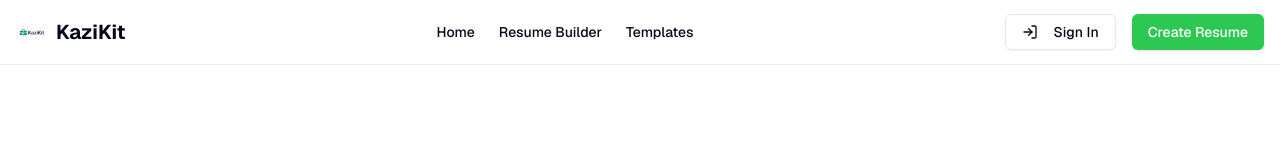
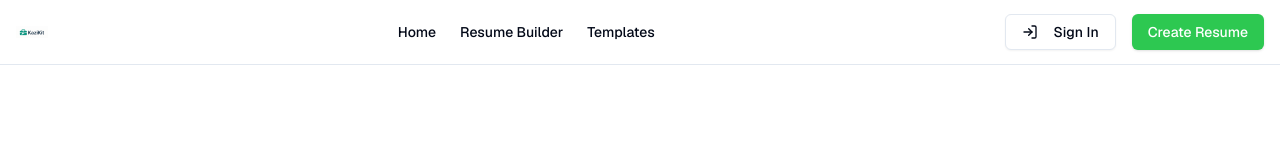
Before and after one commit to AustinKingOry/resume-builder, a Next.js app: page / in a window 1280 px wide. Shown: the top 160 px of the page. Built offline with nearby package versions, Linux system fonts and the light colour scheme; grey boxes are pictures that could not be loaded.

Commit message:
Hide brand name in footer and header

```diff
--- a/components/layout/footer.tsx
+++ b/components/layout/footer.tsx
@@ -9,7 +9,7 @@ export function Footer() {
                 <div className="flex flex-col space-y-4">
                     <div className="flex items-center gap-2">
                     <Image src="/logo.png?height=32&width=32" width={32} height={32} alt="KaziKit Logo" />
-                    <span className="text-xl font-bold text-[#1E3A8A]">KaziKit</span>
+                    <span className="text-xl font-bold text-[#1E3A8A] sr-only">KaziKit</span>
                     </div>
                     <p className="text-sm text-gray-600">
                     Your all-in-one toolkit to build a standout professional profile and thrive in your career journey.
--- a/components/layout/navbar.tsx
+++ b/components/layout/navbar.tsx
@@ -11,7 +11,7 @@ const Navbar: React.FC = () => {
 		<div className="container mx-auto flex h-16 items-center justify-between px-4">
 			<Link href="/" className="flex items-center space-x-2">
 				<Image src="/logo.png?height=32&width=32" width={32} height={32} alt="KaziKit Logo" />
-				<span className="text-xl font-bold">{appData.name}</span>
+				<span className="text-xl font-bold sr-only">{appData.name}</span>
 			</Link>
 			<nav className="hidden md:flex items-center space-x-6">
 			<Link href="/" className="text-sm font-medium transition-colors hover:text-primary">
```
